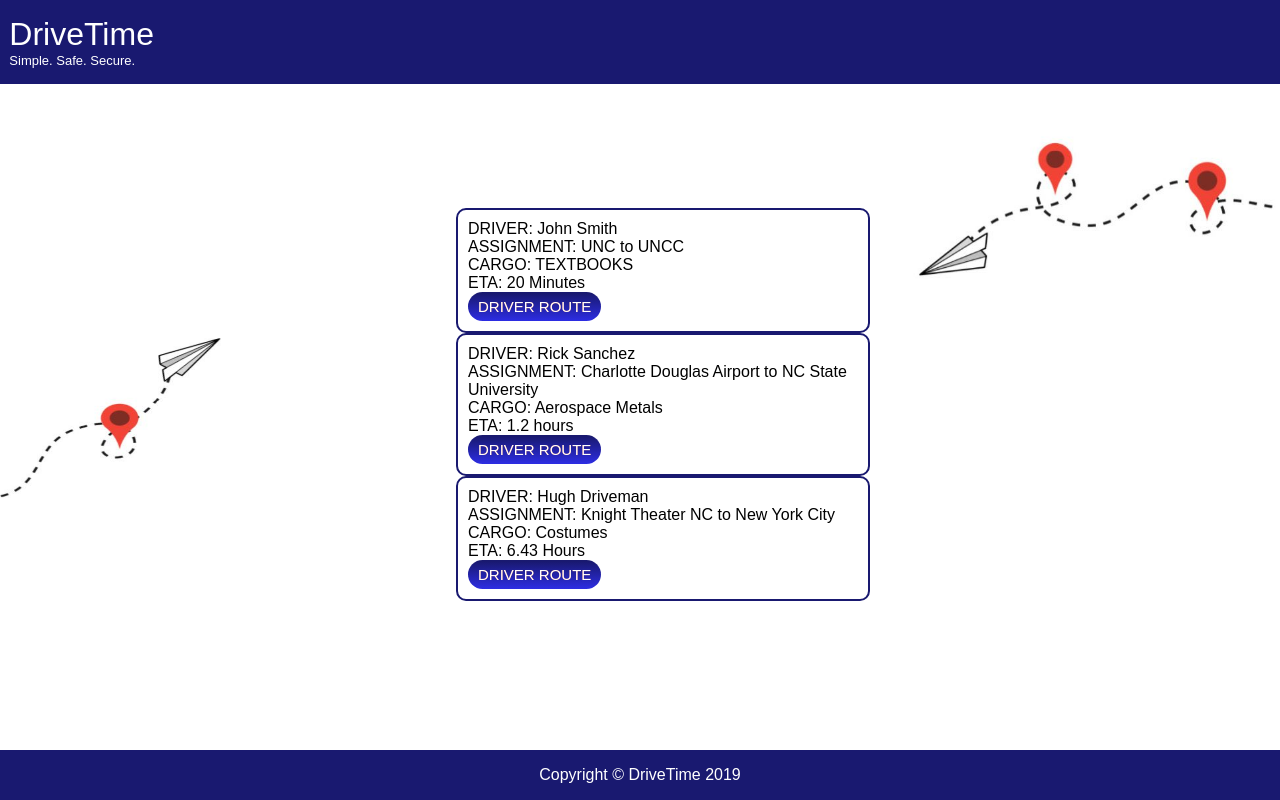
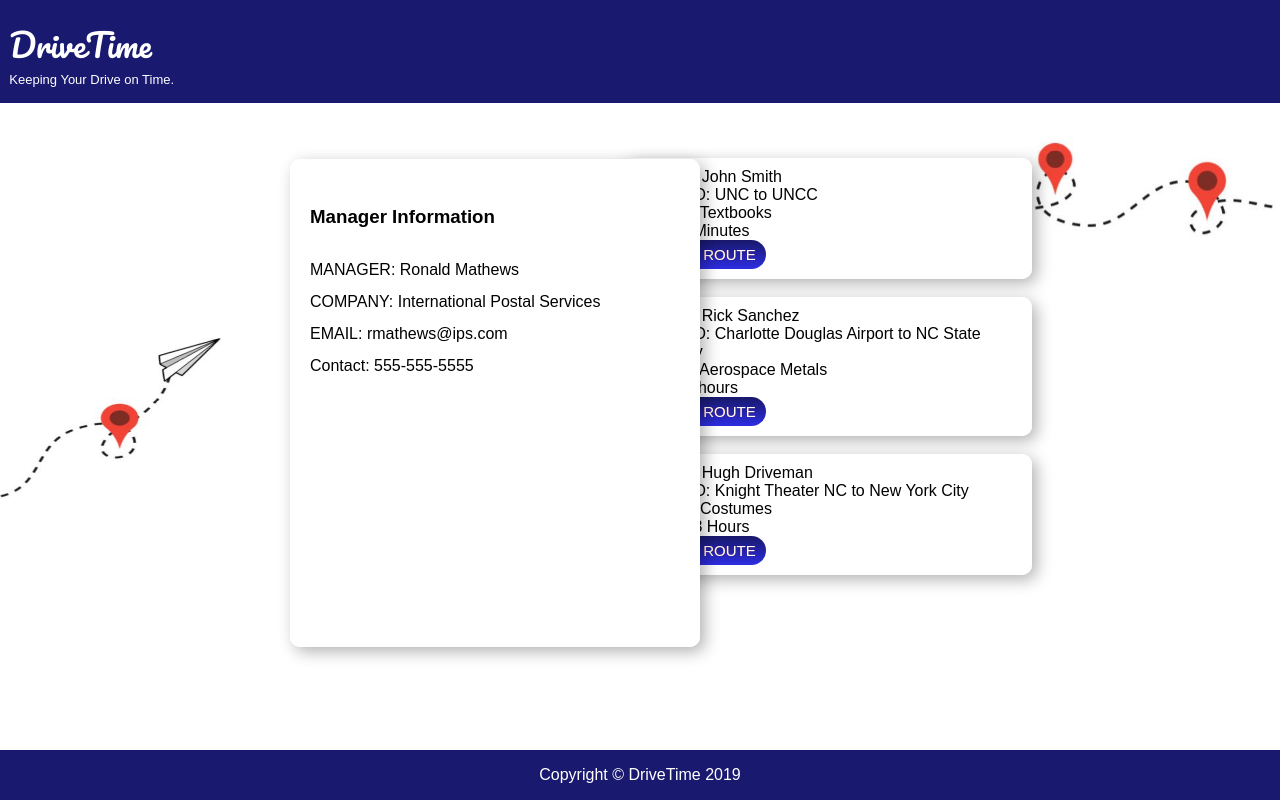
Before and after one commit to mnofsing/ITSC3155G6, a website: page Project Stuff/GPS APPLICATION V1/managerPage.html in a window 1280 px wide. Drawn offline with Linux system fonts and the light colour scheme; files whose address does not match are found by name.

Commit message:
hidden password + corrected driver page + added to manager page

```diff
--- a/Project Stuff/GPS APPLICATION V1/managerPage.html
+++ b/Project Stuff/GPS APPLICATION V1/managerPage.html
@@ -5,14 +5,41 @@
 	<style>
 	#D1 {
         height: auto;
-        left: 35%;
+        left: 48%;
         width: 390px;
         overflow: auto;
 		position: relative;
+		top: -50px;
 		padding: 10px;
-		border: 2px solid midnightblue;
 		border-radius: 10px;
-      }
+		box-shadow:
+            inset
+             0 0  0 2px rgb(255,255,255),
+             0.3em 0.3em 1em rgba(0,0,0,0.3);
+             border-radius: 10px;
+             background-color: white;
+	  }
+	 #D2 {
+		height: 56%;
+        left: 280px;
+		width: 390px;
+		top: 400px;
+		position: fixed;
+		padding: 20px;
+		line-height: 2;
+        box-shadow:
+            inset
+             0 0  0 2px rgb(255,255,255),
+             0.3em 0.3em 1em rgba(0,0,0,0.3);
+             border-radius: 10px;
+             background-color: white;
+             width:370px;
+             top: 155px;
+             margin-left: 10px;
+             margin-right: 10px;
+             margin-bottom: 4px;
+             margin-top: 4px;
+	  }
      .DashBrosButton {
 			box-shadow:inset 0px 21px 0px -24px #191970;
 			background:linear-gradient(to bottom, #191970 5%, #2d2de3 100%);
@@ -44,25 +71,32 @@
 <body class="body">
 	<div id=D1 align="left">
 		<font face="arial">DRIVER:		John Smith</font><br>
-		<font face="arial">ASSIGNMENT:	UNC to UNCC</font><br>
-		<font face="arial">CARGO:		TEXTBOOKS</font><br>
+		<font face="arial">FROM/TO:	UNC to UNCC</font><br>
+		<font face="arial">CARGO:		Textbooks</font><br>
 		<font face="arial">ETA:			20 Minutes </font><br>
 		<a class="DashBrosButton" onclick="window.location.href = 'https://www.google.com/maps/dir/?api=1&origin=UNC+NC&destination=UNCC+NC&travelmode=driving';">DRIVER ROUTE</a class="DashBrosButton">
-	</div>
+	</div></br>
 	<div id=D1 align="left">
 		<font face="arial">DRIVER:		Rick Sanchez</font><br>
-		<font face="arial">ASSIGNMENT:	Charlotte Douglas Airport to NC State University</font><br>
+		<font face="arial">FROM/TO:	Charlotte Douglas Airport to NC State University</font><br>
 		<font face="arial">CARGO:		Aerospace Metals</font><br>
 		<font face="arial">ETA:			1.2 hours </font><br>
 		<a class="DashBrosButton" onclick="window.location.href = 'https://www.google.com/maps/dir/?api=1&origin=Charlotte+douglas+airport+NC&destination=NC+State+University+NC&travelmode=driving';">DRIVER ROUTE</a class="DashBrosButton">
-	</div>
+	</div></br>
 	<div id=D1 align="left">
 		<font face="arial">DRIVER:		Hugh Driveman</font><br>
-		<font face="arial">ASSIGNMENT:	Knight Theater NC to New York City</font><br>
+		<font face="arial">FROM/TO:	Knight Theater NC to New York City</font><br>
 		<font face="arial">CARGO:		Costumes</font><br>
 		<font face="arial">ETA:			6.43 Hours </font><br>
 		<a class="DashBrosButton" onclick="window.location.href = 'https://www.google.com/maps/dir/?api=1&origin=Knight+Theater+Charlotte+NC&destination=New+York+City+NY&travelmode=driving';">DRIVER ROUTE</a class="DashBrosButton">
 
+	</div>
+	<div id=D2 align="left">
+		<h3><font face="arial" >Manager Information</font><br></h3>
+		<font face="arial">MANAGER: Ronald Mathews</font><br>
+		<font face="arial">COMPANY: International Postal Services</font><br>
+		<font face="arial">EMAIL: rmathews@ips.com</font><br>
+		<font face="arial">Contact: 555-555-5555</font><br>
 	</div>
 </body>
 
@@ -70,9 +104,10 @@
 		<p>Copyright &copy DriveTime 2019</p>
 	</div>
 	<div class="header">
-		<p>
-			<font size=6px font-style=bold;> DriveTime </font></br>
-			<font size=2px font-style=underline;>Simple. Safe. Secure.</font>
-		</p>
+			<link href='https://fonts.googleapis.com/css?family=Pacifico' rel='stylesheet'>
+			<p>
+				<font style=font-family:'Pacifico'; size=6px font-style=bold;> DriveTime </font></br>
+				<font size=2px > Keeping Your Drive on Time.</font>
+			</p>
 	</div>
 </html>
```
Also changed, not shown: Project Stuff/GPS APPLICATION V1/driverPage.html (+5 -4 lines), Project Stuff/GPS APPLICATION V1/login.html (+6 -5 lines), Project Stuff/GPS APPLICATION V1/login.js (+3 -5 lines), Project Stuff/GPS APPLICATION V1/page1.html (+25 -13 lines), Project Stuff/GPS APPLICATION V1/1.jpg (added), Project Stuff/GPS APPLICATION V1/2.jpg (added).
